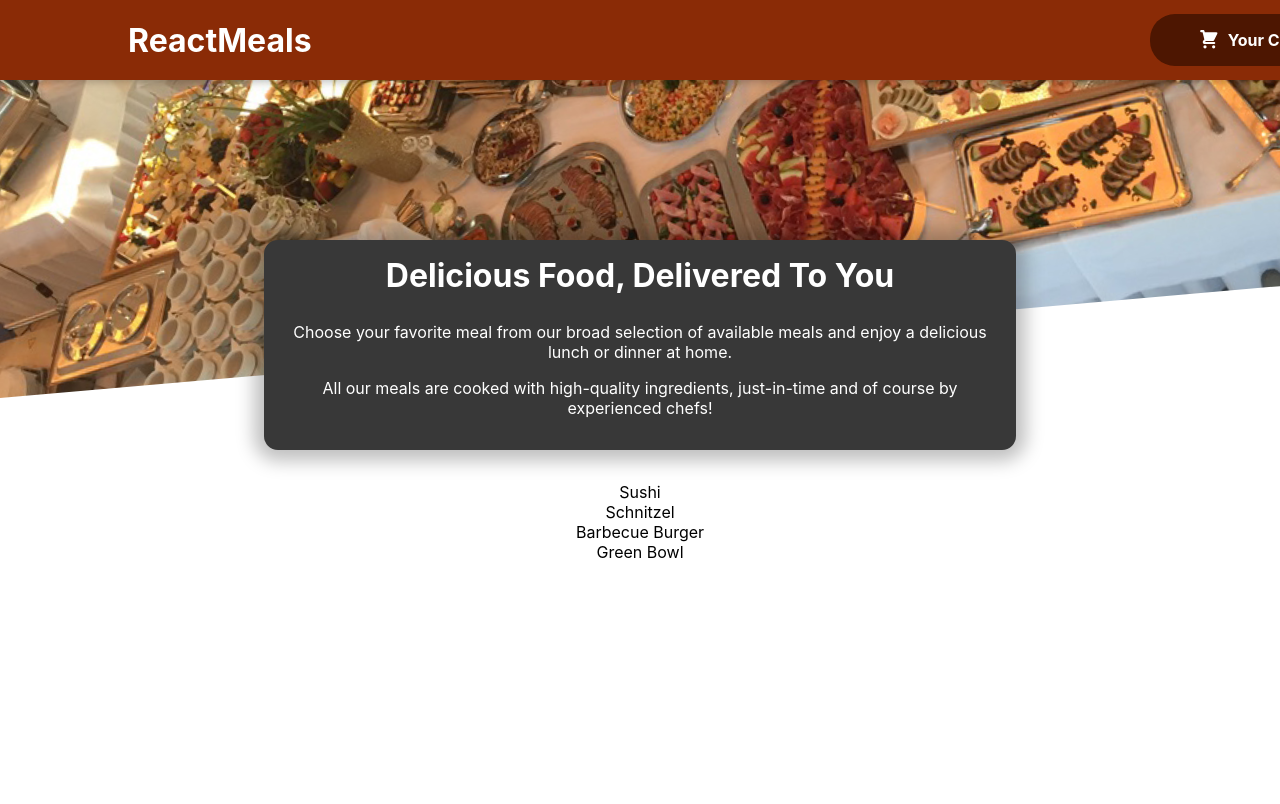
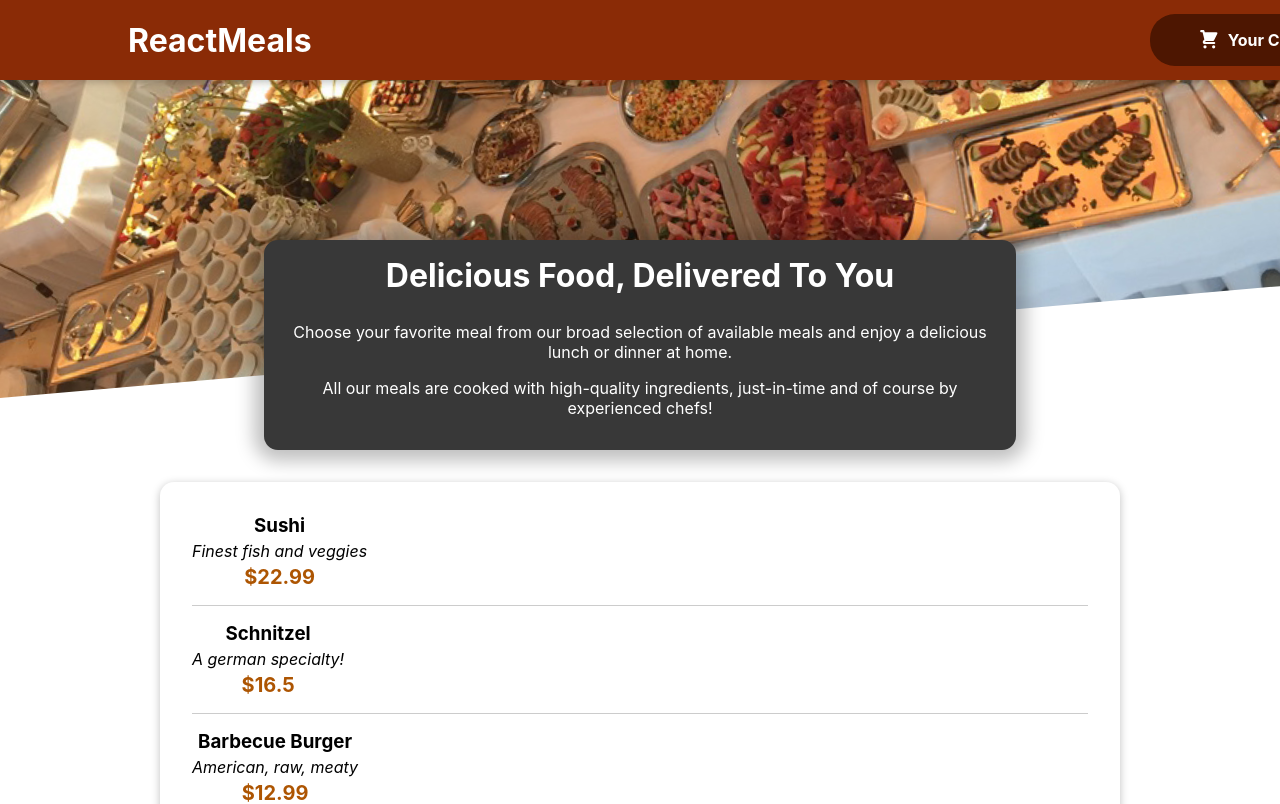
Before and after one commit to Souvik-1705/Food-Order-App, a React (Create React App) app: page / in a window 1280 px wide. Shown: the top 804 px of the page. Built offline with nearby package versions, Linux system fonts and the light colour scheme.

Commit message:
updated files

```diff
--- /dev/null
+++ b/src/Components/UI/Card.js
@@ -0,0 +1,9 @@
+import classes from "./Card.module.css";
+
+export const Card =(props)=>{
+    return(
+        <div className={classes.card}>
+            {props.children}
+        </div>
+    )
+}
--- /dev/null
+++ b/src/Components/UI/Card.module.css
@@ -0,0 +1,6 @@
+.card {
+    padding: 1rem;
+    box-shadow: 0 2px 8px rgba(0, 0, 0, 0.25);
+    border-radius: 14px;
+    background-color: white;
+  }
--- a/src/Components/meals/AvailableMeals.js
+++ b/src/Components/meals/AvailableMeals.js
@@ -1,5 +1,6 @@
 import classes from "./AvailableMeals.module.css";
-
+import {Card} from "../UI/Card";
+import { MealItem } from "./mealItem/MealItem";
 const DUMMY_MEALS = [
     {
       id: 'm1',
@@ -28,10 +29,12 @@
   ];
 
   export const AvailableMeals =()=>{
-    const mealsList=DUMMY_MEALS.map((meal=><li>{meal.name}</li>))
+    const mealsList=DUMMY_MEALS.map((meal=><MealItem key={meal.id} name={meal.name} description={meal.description} price={meal.price}/>))
     return <section className={classes.meals}>
+      <Card>
         <ul>
             {mealsList}
         </ul>
+        </Card>
         </section>
   }
--- /dev/null
+++ b/src/Components/meals/mealItem/MealItem.js
@@ -0,0 +1,18 @@
+import classes from "./MealItem.module.css";
+
+export const MealItem =(props)=>{
+    const price=`$${props.price}`
+    return(
+        <li className={classes.meal}>
+            <div>
+                <h3>{props.name}</h3>
+                <div className={classes.description}>{props.description}</div>
+                <div className={classes.price}>{price}</div>
+            </div>
+
+            <div>
+
+            </div>
+        </li>
+    )
+}
--- /dev/null
+++ b/src/Components/meals/mealItem/MealItem.module.css
@@ -0,0 +1,22 @@
+.meal {
+    display: flex;
+    justify-content: space-between;
+    margin: 1rem;
+    padding-bottom: 1rem;
+    border-bottom: 1px solid #ccc;
+  }
+
+  .meal h3 {
+    margin: 0 0 0.25rem 0;
+  }
+
+  .description {
+    font-style: italic;
+  }
+
+  .price {
+    margin-top: 0.25rem;
+    font-weight: bold;
+    color: #ad5502;
+    font-size: 1.25rem;
+  }
```
Also changed, not shown: src/Components/meals/mealItem/MealItemForm.js (added).
